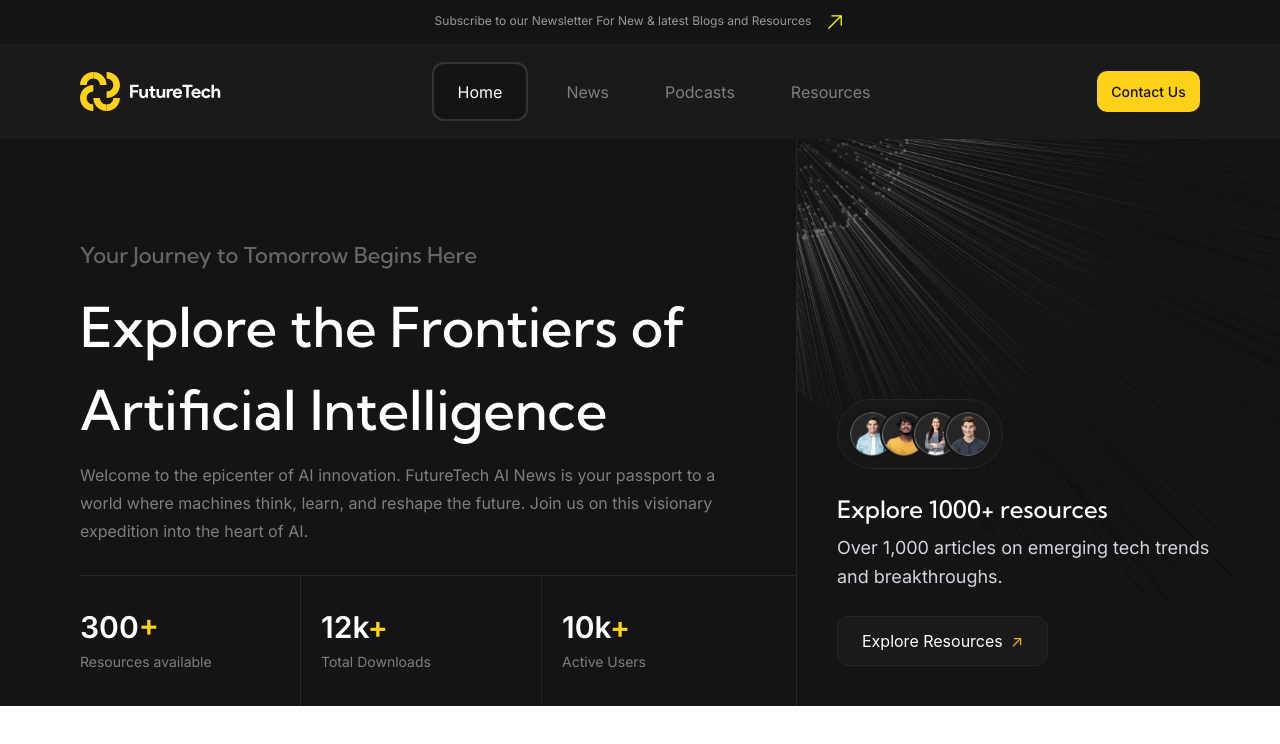
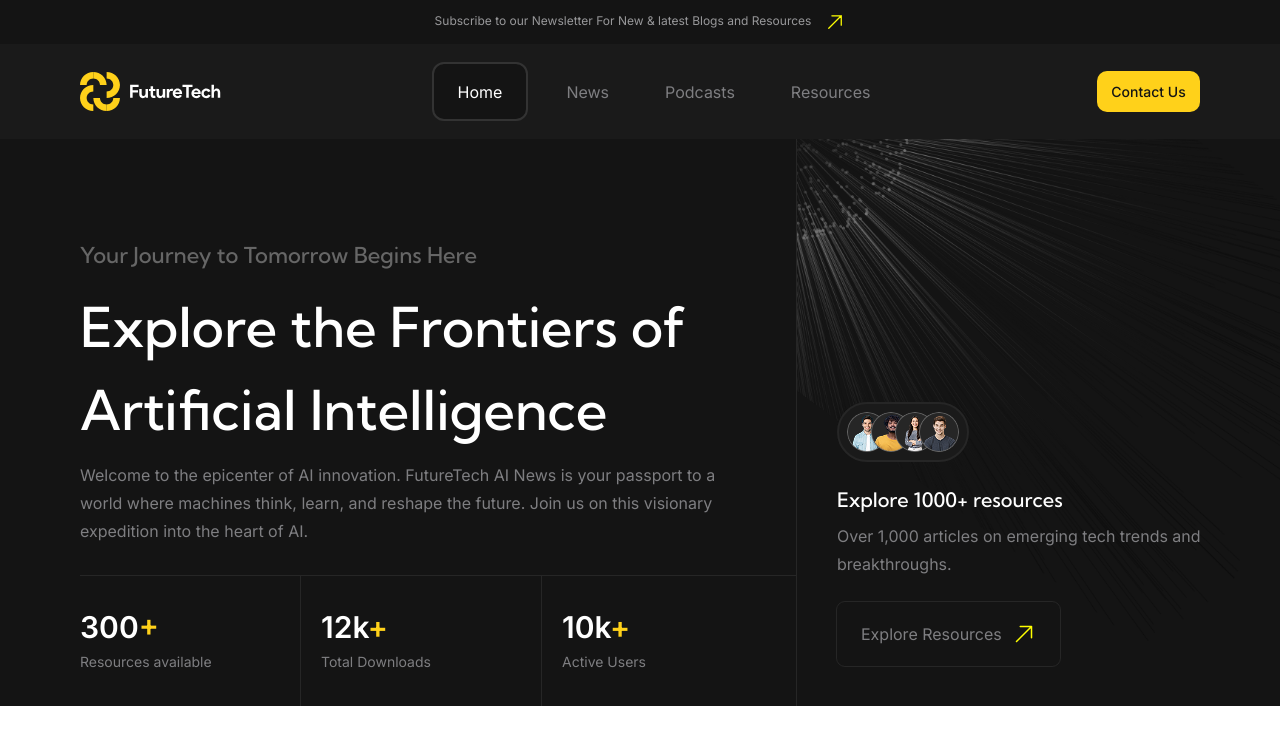
Before and after one commit to devnmarki/future-tech, a React (Vite) app: page / in a window 1280 px wide. Shown: the top 744 px of the page. Built offline with nearby package versions, Linux system fonts and the light colour scheme.

Commit message:
feat: create primary button component

```diff
--- a/src/components/common/HeroSection.tsx
+++ b/src/components/common/HeroSection.tsx
@@ -3,7 +3,7 @@ import Profile1Picture from "/images/profile_1.png";
 import Profile2Picture from "/images/profile_2.png";
 import Profile3Picture from "/images/profile_3.png";
 import Profile4Picture from "/images/profile_4.png";
-import { Header, Stat, Text } from "..";
+import { Header, Stat, Text, Button } from "..";
 
 const HeroSection = () => {
   return (
@@ -57,38 +57,35 @@ const HeroSection = () => {
         />
 
         <div className="relative z-10 p-6 lg:p-10 2xl:p-15 flex flex-col items-center lg:items-start gap-y-6 text-center lg:text-left">
-          {/* Profiles Pill */}
-          <div className="flex w-fit bg-black-200/50 backdrop-blur-md p-2.5 rounded-full border border-black-300">
+          <div className="flex w-fit bg-black-200 backdrop-blur-md p-2 rounded-full border-2 border-black-300">
             <img
               src={Profile1Picture}
-              className="size-10 lg:size-12 rounded-full border-2 border-black-100"
+              className="rounded-full border-black-100"
             />
             <img
               src={Profile2Picture}
-              className="size-10 lg:size-12 rounded-full border-2 border-black-100 -ml-4"
+              className="rounded-full border-black-100 -ml-4"
             />
             <img
               src={Profile3Picture}
-              className="size-10 lg:size-12 rounded-full border-2 border-black-100 -ml-4"
+              className="rounded-full border-black-100 -ml-4"
             />
             <img
               src={Profile4Picture}
-              className="size-10 lg:size-12 rounded-full border-2 border-black-100 -ml-4"
+              className="rounded-full border-black-100 -ml-4"
             />
           </div>
 
           <div className="max-w-md">
-            <Header className="text-xl lg:text-2xl mb-2">
+            <Header className="text-lg lg:text-xl 2xl:text-2xl mb-2">
               Explore 1000+ resources
             </Header>
-            <Text className="text-gray-300 text-sm lg:text-lg leading-relaxed">
+            <Text className="text-sm lg:text-[1rem]">
               Over 1,000 articles on emerging tech trends and breakthroughs.
             </Text>
           </div>
 
-          <button className="flex items-center gap-2 text-white bg-black-200 border border-black-300 w-full lg:w-fit justify-center lg:justify-start px-6 py-3 rounded-xl hover:bg-black-300 transition-all">
-            Explore Resources <span className="text-yellow-500">↗</span>
-          </button>
+          <Button>Explore Resources</Button>
         </div>
       </div>
     </section>
--- a/src/components/index.ts
+++ b/src/components/index.ts
@@ -3,6 +3,7 @@ export { default as NavigationBar } from "./common/NavigationBar";
 export { default as HeroSection } from "./common/HeroSection";
 
 export { default as FilledButton } from "./ui/FilledButton";
+export { default as Button } from "./ui/Button";
 export { default as Header } from "./ui/Header";
 export { default as Text } from "./ui/Text";
 
--- /dev/null
+++ b/src/components/ui/Button.tsx
@@ -0,0 +1,17 @@
+import ArrowIcon from "/icons/arrow-up-right.svg";
+import { Text } from "..";
+
+interface Button {
+  children?: string;
+}
+
+const Button = ({ children }: Button) => {
+  return (
+    <button className="group flex justify-center items-center gap-x-2.5 bg-black-100 outline-1 outline-black-300 px-6 py-3.5 rounded-lg cursor-pointer lg:px-6 lg:py-4.5 hover:bg-black-300 active:opacity-75 transition-all">
+      <Text className="group-hover:text-white">{children}</Text>
+      <img src={ArrowIcon} className="yellow-icon" />
+    </button>
+  );
+};
+
+export default Button;
```
